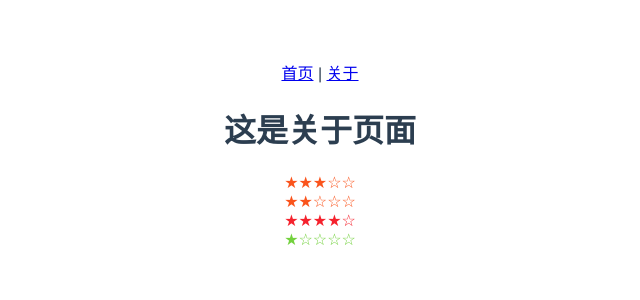
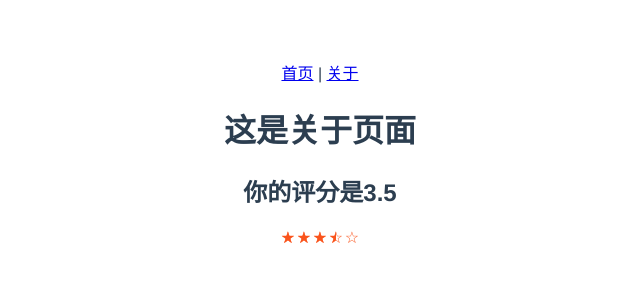
Before and after one commit to lovefeng2015/geek-admin, a Vue app: page /#/about in a window 1280 px wide. Shown: the top 300 px of the page, without its empty margins (320-960 px from the left). Built offline with nearby package versions, Linux system fonts and the light colour scheme.

Commit message:
rate commponse complete

```diff
--- a/index.html
+++ b/index.html
@@ -1,13 +1,17 @@
 <!DOCTYPE html>
 <html lang="en">
+
 <head>
   <meta charset="UTF-8" />
   <link rel="icon" href="/favicon.ico" />
   <meta name="viewport" content="width=device-width, initial-scale=1.0" />
   <title>Vite App</title>
+
 </head>
+
 <body>
   <div id="app"></div>
   <script type="module" src="/src/main.js"></script>
 </body>
+
 </html>
--- a/src/components/Rate.vue
+++ b/src/components/Rate.vue
@@ -1,8 +1,21 @@
 <template>
-    <div :style="fontstyle">{{ rate }}</div>
+    <div :style="fontstyle">
+        <div class="rate" @mouseout="mouseOut">
+            <span class="star" @mouseover="mouseOver(num)" v-for="num in 5" :key="num">☆</span>
+            <span class="hollow" :style="fontwidth">
+                <span
+                    class="star"
+                    @click="onRate(num)"
+                    @mouseover="mouseOver(num)"
+                    v-for="num in 5"
+                    :key="num"
+                >★</span>
+            </span>
+        </div>
+    </div>
 </template>
 <script setup>
-import { computed, defineProps } from 'vue';
+import { computed, defineProps, ref, defineEmits } from 'vue';
 let props = defineProps({
     value: Number,
     theme: { type: String, default: 'orange' }
@@ -13,4 +26,35 @@
 const fontstyle = computed(() => {
     return `color:${themeObj[props.theme]}`;
 })
+let width = ref(props.value);
+function mouseOver(i) {
+    width.value = i;
+}
+function mouseOut() {
+    width.value = props.value;
+}
+const fontwidth = computed(() => `width:${width.value}em;`)
+//let emits=defineEmits('[update-rate]');
+let emits = defineEmits(['update-rate']);
+function onRate(num) { emits('update-rate', num) }
 </script>
+<style scoped>
+.rate {
+    position: relative;
+    display: inline-block;
+}
+.rate > span.hollow {
+    position: absolute;
+    display: inline-block;
+    top: 0;
+    left: 0;
+    width: 0;
+    overflow: hidden;
+
+    white-space: nowrap;
+}
+.rate .star {
+    display: inline-block;
+    width: 1em;
+}
+</style>
--- a/src/pages/about.vue
+++ b/src/pages/about.vue
@@ -1,15 +1,18 @@
 
 <template>
     <h1>这是关于页面</h1>
-    <Rate :value="score"></Rate>
-    <Rate :value="2"></Rate>
-    <Rate :value="4" theme="red"></Rate>
-    <Rate :value="1" theme="green"></Rate>
+    <!-- <Rate :value="score"></Rate> -->
+    <!-- <Rate :value="3.5"></Rate> -->
+    <!-- <Rate :value="4" theme="red"></Rate>
+    <Rate :value="1" theme="green"></Rate>-->
+    <h2>你的评分是{{ score }}</h2>
+    <Rate :value="score" @update-rate="update"></Rate>
 </template>
 
 
 <script setup>
 import { ref } from 'vue'
 import Rate from '../components/Rate.vue'
-let score = ref(3)
+let score = ref(3.5);
+function update(num) { score.value = num }
 </script>
```
Lines whose indentation alone changed are shown as unchanged.
